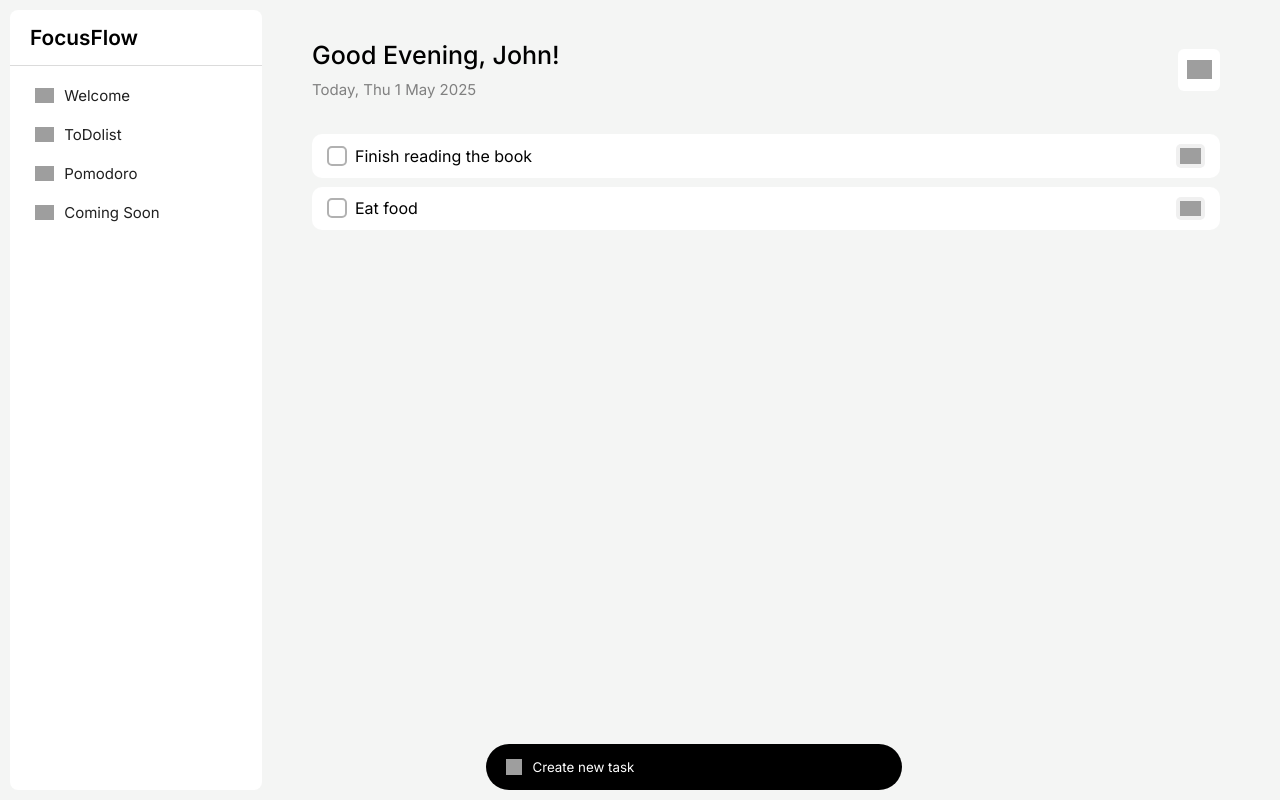
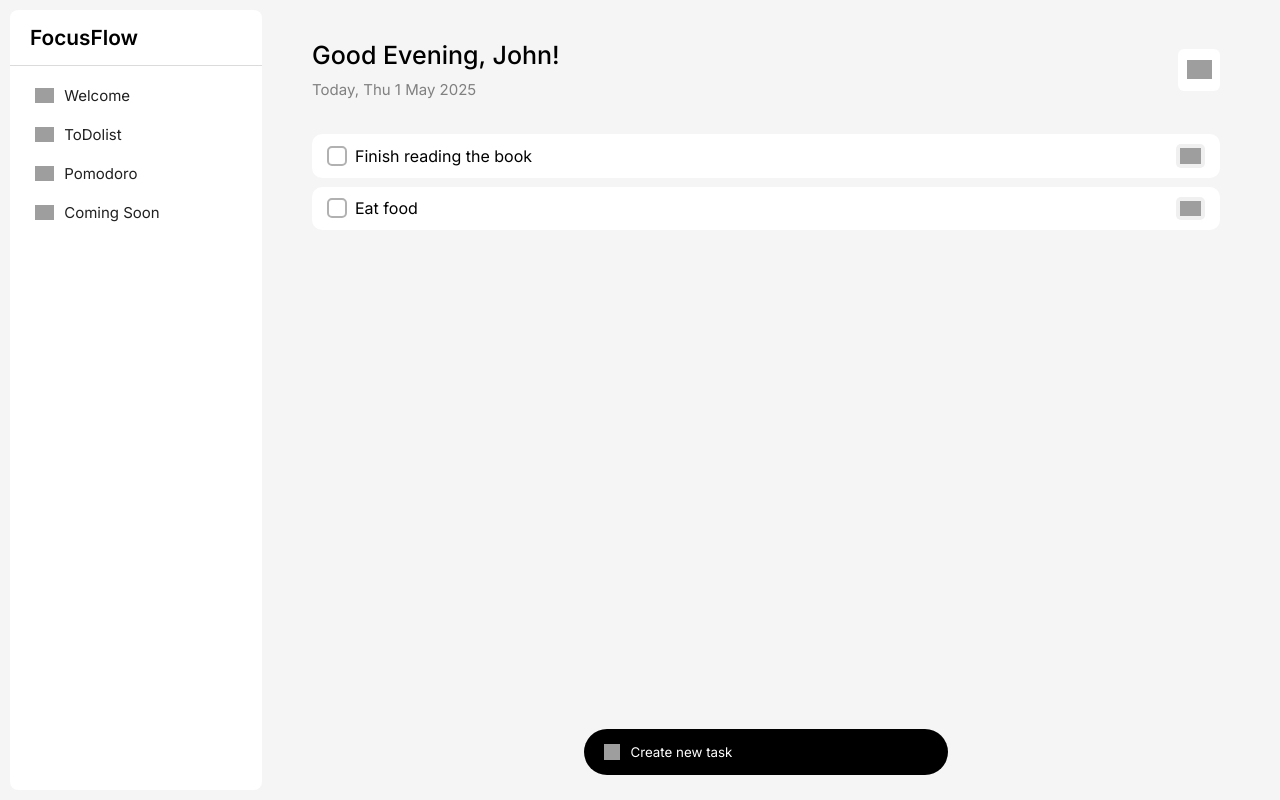
Before and after one commit to dipanshu447/Focus-flow, a React (Vite) app: page / in a window 1280 px wide. Built offline with nearby package versions, Linux system fonts and the light colour scheme; grey boxes are pictures that could not be loaded.

Commit message:
UI fixes

```diff
--- a/index.html
+++ b/index.html
@@ -8,7 +8,7 @@
     href="https://fonts.googleapis.com/css2?family=Inter:ital,opsz,wght@0,14..32,100..900;1,14..32,100..900&display=swap"
     rel="stylesheet">
   <meta name="viewport" content="width=device-width, initial-scale=1.0" />
-  <title>Focus Flow</title>
+  <title>FocusFlow</title>
 </head>
 <body>
   <div id="root"></div>
--- a/src/App.jsx
+++ b/src/App.jsx
@@ -15,10 +15,12 @@ export default function App() {
     <>
     <Menu />
     <div className="todoList">
-      <Header />
-      <section>
-        {userTasks}
-      </section>
+      <div className='main'>
+        <Header />
+        <section>
+          {userTasks}
+        </section>
+      </div>
       <CreateTask addTask={setTask} />
     </div>
     </>
--- a/src/index.css
+++ b/src/index.css
@@ -8,18 +8,29 @@
 #root {
   width: 100vw;
   height: 100vh;
+  min-height: 100vh;
   background-color: rgba(244,245,244,255);
   display: flex;
   padding: 10px;
 }
 
 .todoList {
-  padding: 30px 50px;
+  padding: 30px 50px 15px 50px;
   width: 80%;
+  height: auto;
+  display: flex;
+  flex-direction: column;
+  justify-content: space-between;
+  align-items: center;
+}
+
+.main {
+  width: 100%;
 }
 
 .menu {
   width: 20%;
+  height: auto;
   background-color: #fff;
   border-radius: 8px;
 }
@@ -62,10 +73,12 @@ header .header-menu {
 }
 
 section {
-  padding: 35px 0px;
+  margin-top: 35px;
   display: flex;
   flex-direction: column;
   gap: 9px;
+  overflow-y: auto;
+  height: 500px;
 }
 
 article {
@@ -102,9 +115,7 @@ article footer button img {
 }
 
 .createTask {
-  position: fixed;
-  left: 38%;
-  bottom: 10px;
+  width: 40%;
   padding: 15px 20px;
   background-color: black;
   border-radius: 25px;
@@ -213,3 +224,16 @@ header > img {
   width: 1.2rem;
   margin-right: 10px;
 }
+
+/* scroll bar formatting */
+
+::-webkit-scrollbar {
+  width: 8px;
+  border-radius: 10px;
+  background-color:#b1b1b1;
+}
+
+::-webkit-scrollbar-thumb {
+  background-color: #202020;
+  border-radius: 10px;
+}
```
